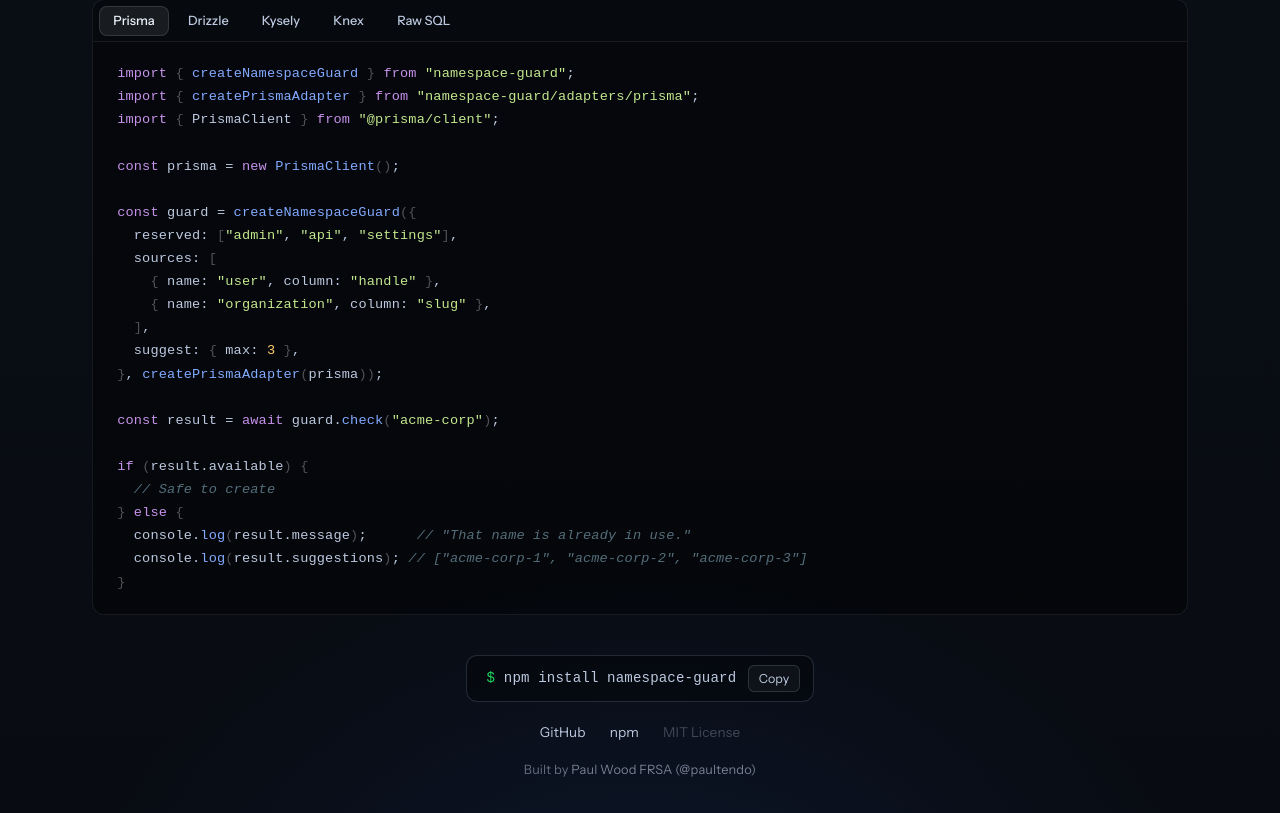
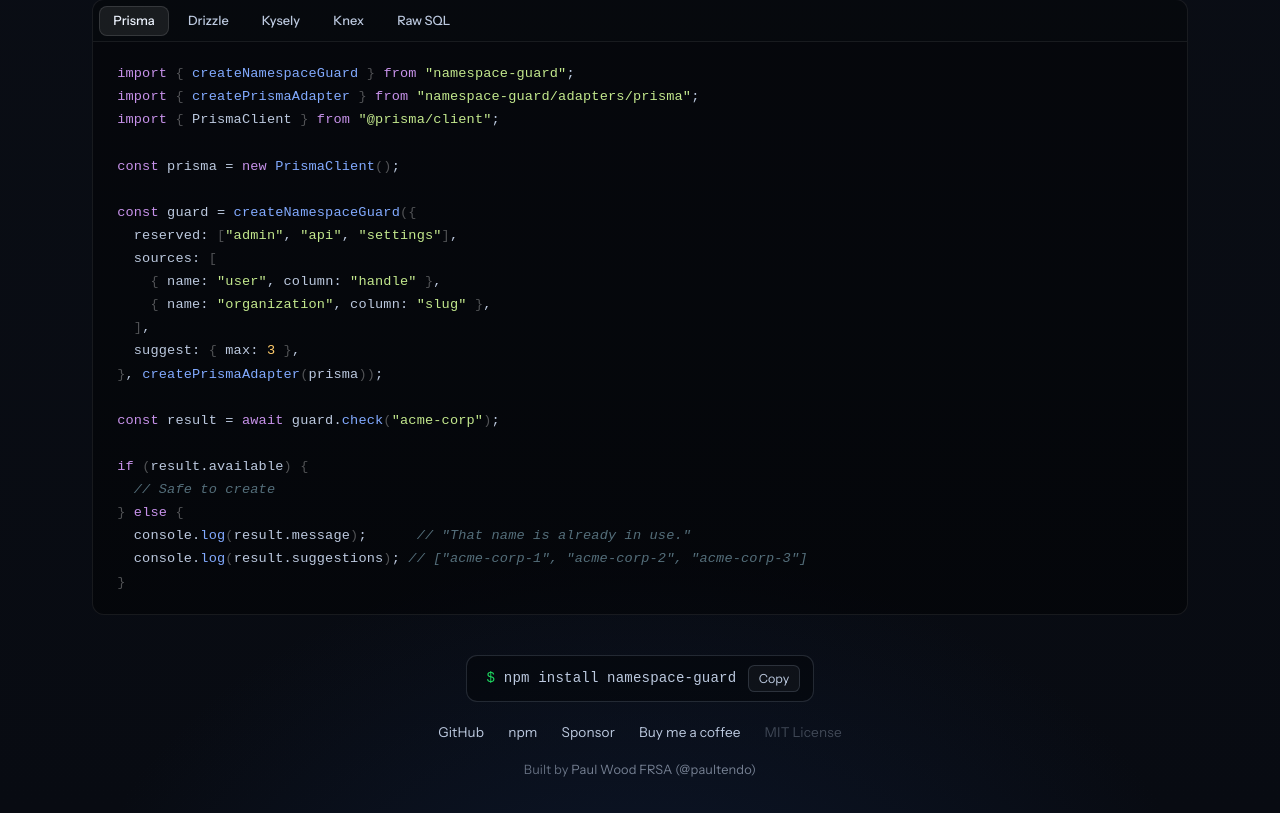
Before and after one commit to paultendo/namespace-guard, a website: page docs/index.html in a window 1280 px wide. Shown: the part 1254-2067 px from the top of the page. Drawn offline with Linux system fonts and the light colour scheme; a web font is replaced by a local one.

Commit message:
Add sponsor and buy-me-a-coffee links to footer

```diff
--- a/docs/index.html
+++ b/docs/index.html
@@ -830,6 +830,8 @@
     <div class="footer-links">
       <a href="https://github.com/paultendo/namespace-guard" target="_blank" rel="noopener">GitHub</a>
       <a href="https://www.npmjs.com/package/namespace-guard" target="_blank" rel="noopener">npm</a>
+      <a href="https://github.com/sponsors/paultendo" target="_blank" rel="noopener">Sponsor</a>
+      <a href="https://buymeacoffee.com/paultendo" target="_blank" rel="noopener">Buy me a coffee</a>
       <span style="color: rgba(188,201,223,0.3)">MIT License</span>
     </div>
     <div class="footer-author">Built by <a href="https://github.com/paultendo" target="_blank" rel="noopener" style="color: rgba(188,201,223,0.6); text-decoration: none;">Paul Wood FRSA (@paultendo)</a></div>
```
